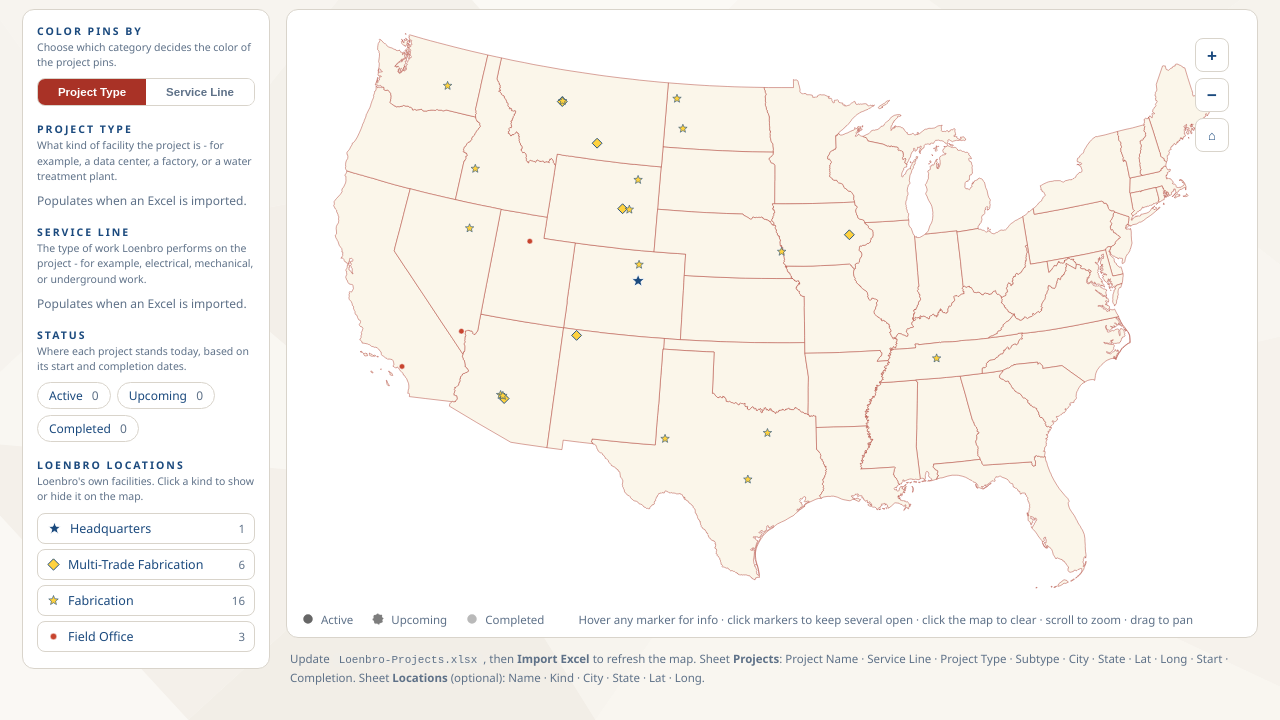
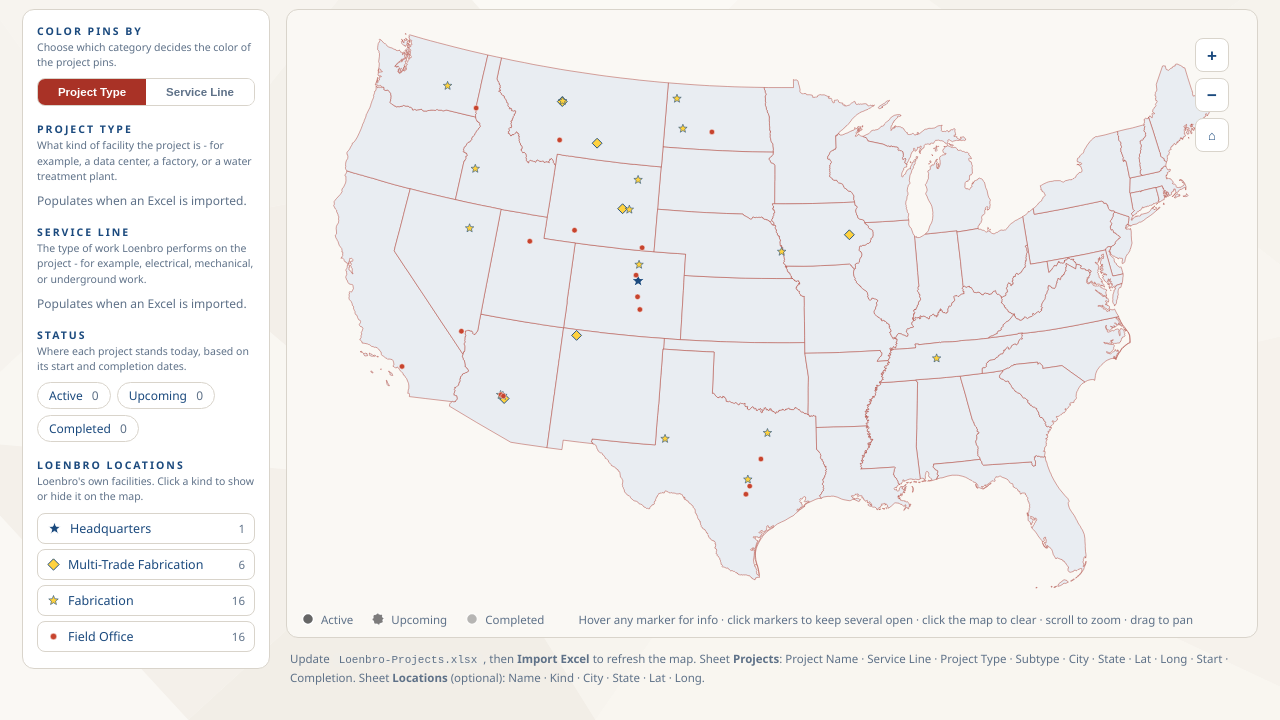
Before and after one commit to blancomat9-dev/Loenbro-map, a plain HTML site: page index.html in a window 1280 px wide. Shown: the part 80-800 px from the top of the page. Drawn offline with Linux system fonts and the light colour scheme.

Commit message:
v11: cream map canvas, light-blue states with red borders, 13 more built-in field offices (16 total)

```diff
--- a/index.html
+++ b/index.html
@@ -69,12 +69,12 @@
   .seg button.on{background:var(--orange);color:#fff}
 
   .main{flex:1;min-width:0}
-  .mapcard{background:var(--panel);border:1px solid var(--line);border-radius:12px;padding:10px;position:relative}
+  .mapcard{background:var(--bg);border:1px solid var(--line);border-radius:12px;padding:10px;position:relative}
   .mapwrap{position:relative;overflow:hidden;margin:0 auto}
   svg.map{width:100%;height:auto;display:block;cursor:grab;touch-action:none}
   svg.map.dragging{cursor:grabbing}
-  .state{fill:#FBF6EA;stroke:rgba(169,50,38,.55);stroke-width:.8;vector-effect:non-scaling-stroke;transition:fill .15s}
-  .state:hover{fill:#F4EDDC}
+  .state{fill:#E9EDF2;stroke:rgba(169,50,38,.55);stroke-width:.8;vector-effect:non-scaling-stroke;transition:fill .15s}
+  .state:hover{fill:#DFE6EE}
 
   .zbtns{position:absolute;top:18px;right:18px;display:flex;flex-direction:column;gap:6px;z-index:15}
   .zbtns button{
@@ -474,7 +474,20 @@ let OFFICES=[
  {n:'Fabrication',c:'Franklin, TN',k:'fab',lat:35.925,lon:-86.869},
  {n:'Field Office',c:'Salt Lake City, UT',k:'field',lat:40.760,lon:-111.891},
  {n:'Field Office',c:'Henderson, NV',k:'field',lat:36.040,lon:-114.982},
- {n:'Field Office',c:'Anaheim, CA',k:'field',lat:33.836,lon:-117.914}
+ {n:'Field Office',c:'Anaheim, CA',k:'field',lat:33.836,lon:-117.914},
+ {n:'Field Office',c:'Cheyenne, WY',k:'field',lat:41.140,lon:-104.820},
+ {n:'Field Office',c:'Bismarck, ND',k:'field',lat:46.808,lon:-100.784},
+ {n:'Field Office',c:'Colorado Springs, CO',k:'field',lat:38.834,lon:-104.821},
+ {n:'Field Office',c:'Pueblo, CO',k:'field',lat:38.254,lon:-104.609},
+ {n:'Field Office',c:'Westminster, CO',k:'field',lat:39.837,lon:-105.037},
+ {n:'Field Office',c:'Phoenix, AZ',k:'field',lat:33.460,lon:-112.050},
+ {n:'Field Office',c:'Tempe, AZ',k:'field',lat:33.415,lon:-111.909},
+ {n:'Field Office',c:'Lewiston, ID',k:'field',lat:46.417,lon:-117.018},
+ {n:'Field Office',c:'Bozeman, MT',k:'field',lat:45.677,lon:-111.043},
+ {n:'Field Office',c:'Rock Springs, WY',k:'field',lat:41.588,lon:-109.203},
+ {n:'Field Office',c:'Waco, TX',k:'field',lat:31.549,lon:-97.147},
+ {n:'Field Office',c:'Austin, TX',k:'field',lat:30.267,lon:-97.743},
+ {n:'Field Office',c:'San Marcos, TX',k:'field',lat:29.883,lon:-97.941}
 ];
 const KIND_META={
   hq:{label:'Headquarters'},
```
